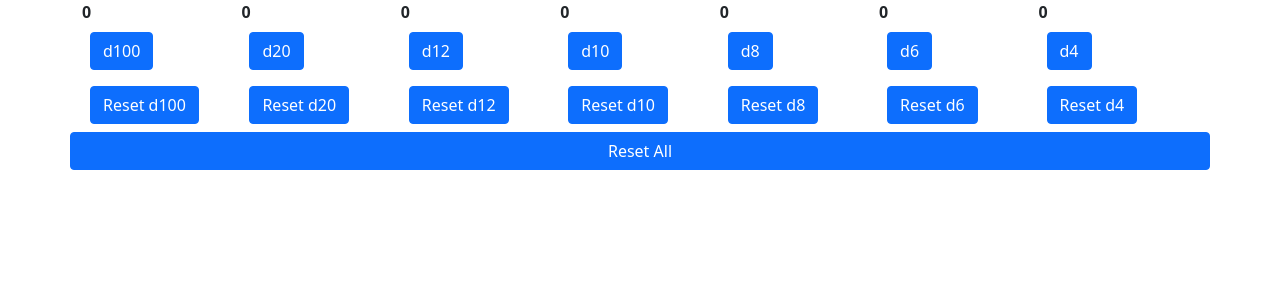
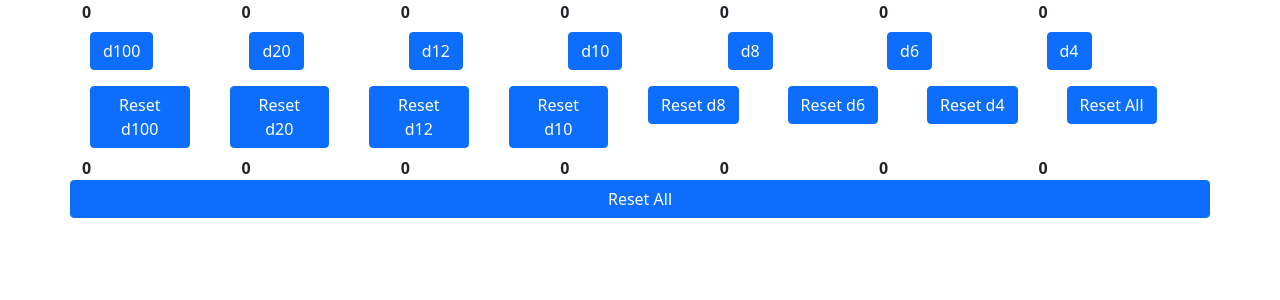
Before and after one commit to demc5656/my-app, a React (Create React App) app: page / in a window 1280 px wide. Shown: the top 300 px of the page. Built offline with nearby package versions, Linux system fonts and the light colour scheme.

Commit message:
base code for totaling, a little broken

```diff
--- a/src/App.tsx
+++ b/src/App.tsx
@@ -7,6 +7,7 @@ import { ControlPanel } from './components/ControlPanel';
 import "bootstrap/dist/css/bootstrap.min.css";
 import { Resets } from './components/Resets';
 import { ResetAll } from './components/ResetAll';
+import { TotalViewer } from './components/TotalViewer';
 
 /*
 function App() {
@@ -39,6 +40,13 @@ function App(): JSX.Element {
   const [now8, setNow8] = useState<number>(0);
   const [now6, setNow6] = useState<number>(0);
   const [now4, setNow4] = useState<number>(0);
+  const [total100, setTotal100] = useState<number>(0);
+  const [total20, setTotal20] = useState<number>(0);
+  const [total12, setTotal12] = useState<number>(0);
+  const [total10, setTotal10] = useState<number>(0);
+  const [total8, setTotal8] = useState<number>(0);
+  const [total6, setTotal6] = useState<number>(0);
+  const [total4, setTotal4] = useState<number>(0);
 
   return (
     /*<div className="App">
@@ -54,8 +62,9 @@ function App(): JSX.Element {
     <Container>
       <Row>
       <DiceViewer rolled100Value={now100} rolled20Value={now20} rolled12Value={now12} rolled10Value={now10} rolled8Value={now8} rolled6Value={now6} rolled4Value={now4}></DiceViewer>
-      <ControlPanel set100={setNow100} set20={setNow20} set12={setNow12} set10={setNow10} set8={setNow8} set6={setNow6} set4={setNow4}></ControlPanel>
+      <ControlPanel total100Value={total100} total20Value={total20} total12Value={total12} total10Value={total10} total8Value={total8} total6Value={total6} total4Value={total4} set100={setNow100} set20={setNow20} set12={setNow12} set10={setNow10} set8={setNow8} set6={setNow6} set4={setNow4} get100={setTotal100} get20={setTotal20} get12={setTotal12} get10={setTotal10} get8={setTotal8} get6={setTotal6} get4={setTotal4}></ControlPanel>
       <Resets set100={setNow100} set20={setNow20} set12={setNow12} set10={setNow10} set8={setNow8} set6={setNow6} set4={setNow4}></Resets>
+      <TotalViewer total100Value={total100} total20Value={total20} total12Value={total12} total10Value={total10} total8Value={total8} total6Value={total6} total4Value={total4}></TotalViewer>
       <ResetAll set100={setNow100} set20={setNow20} set12={setNow12} set10={setNow10} set8={setNow8} set6={setNow6} set4={setNow4}></ResetAll>
       </Row>
     </Container>
--- a/src/components/ControlPanel.tsx
+++ b/src/components/ControlPanel.tsx
@@ -3,36 +3,64 @@ import { Button, Row, Col} from 'react-bootstrap';
 import { roll } from '../utilities/data';
 //import { useState } from 'react';
 
-export function ControlPanel ({set100, set20, set12, set10, set8, set6, set4}:
+export function ControlPanel ({total100Value, total20Value, total12Value, total10Value, total8Value, total6Value, total4Value, set100, set20, set12, set10, set8, set6, set4, get100, get20, get12, get10, get8, get6, get4}:
 {
+    total100Value: number,
+    total20Value: number,
+    total12Value: number,
+    total10Value: number,
+    total8Value: number,
+    total6Value: number,
+    total4Value: number,
     set100: (num100: number) => void,
     set20: (num20: number) => void,
     set12: (num12: number) => void,
     set10: (num10: number) => void,
     set8: (num8: number) => void,
     set6: (num6: number) => void,
-    set4: (num4: number) => void
+    set4: (num4: number) => void,
+    get100: (num100: number) => void,
+    get20: (num20: number) => void,
+    get12: (num12: number) => void,
+    get10: (num10: number) => void,
+    get8: (num8: number) => void,
+    get6: (num6: number) => void,
+    get4: (num4: number) => void,
 }): JSX.Element {
     function setNow100() {
-        set100(roll(100))
+        const temp100 = roll(100);
+        set100(temp100)
+        get100(temp100+total100Value)
     }
     function setNow20() {
-        set20(roll(20))
+        const temp20 = roll(20);
+        set100(temp20)
+        get100(temp20+total20Value)
     }
     function setNow12() {
-        set12(roll(12))
+        const temp12 = roll(12);
+        set100(temp12)
+        get100(temp12+total12Value)
     }
     function setNow10() {
-        set10(roll(10))
+        const temp10 = roll(10);
+        set100(temp10)
+        get100(temp10+total10Value)
     }
     function setNow8() {
-        set8(roll(8))
+        const temp8 = roll(8);
+        set100(temp8)
+        get100(temp8+total8Value)
     }
     function setNow6() {
-        set6(roll(6))
+        const temp6 = roll(6);
+        set100(temp6)
+        get100(temp6+total6Value)
     }
     function setNow4() {
-        set4(roll(4))
+        const temp4 = roll(4);
+        set100(temp4)
+        get100(temp4+total4Value)
     }
     return <Row>
         <Col><Button data-testid="100-button" onClick={setNow100} className="m-2">d100</Button></Col>
--- a/src/components/Resets.tsx
+++ b/src/components/Resets.tsx
@@ -38,5 +38,6 @@ export function Resets ({set100, set20, set12, set10, set8, set6, set4}: {
         <Col><Button data-testid="reset-8-button" onClick={setNow8} className="m-2">Reset d8</Button></Col>
         <Col><Button data-testid="reset-6-button" onClick={setNow6} className="m-2">Reset d6</Button></Col>
         <Col><Button data-testid="reset-4-button" onClick={setNow4} className="m-2">Reset d4</Button></Col>
+        <Col><Button data-testid="reset-main-button" onClick={() => {setNow100(); setNow20(); setNow12(); setNow10(); setNow8(); setNow6(); setNow4();}} className="m-2">Reset All</Button></Col>
     </Row>
 }
--- /dev/null
+++ b/src/components/TotalViewer.tsx
@@ -0,0 +1,23 @@
+import { Row, Col} from "react-bootstrap";
+//import { useState } from "react";
+
+export function TotalViewer ({total100Value, total20Value, total12Value, total10Value, total8Value, total6Value, total4Value}: {
+    total100Value: number,
+    total20Value: number,
+    total12Value: number,
+    total10Value: number,
+    total8Value: number,
+    total6Value: number,
+    total4Value: number
+}   ): JSX.Element {
+    //const [zero100, reset100] = useState<number()
+    return <Row>
+        <Col><strong>{total100Value}</strong></Col>
+        <Col><strong>{total20Value}</strong></Col>
+        <Col><strong>{total12Value}</strong></Col>
+        <Col><strong>{total10Value}</strong></Col>
+        <Col><strong>{total8Value}</strong></Col>
+        <Col><strong>{total6Value}</strong></Col>
+        <Col><strong>{total4Value}</strong></Col>
+    </Row>
+}
```
Also changed, not shown: src/components/Modified.tsx (deleted).
